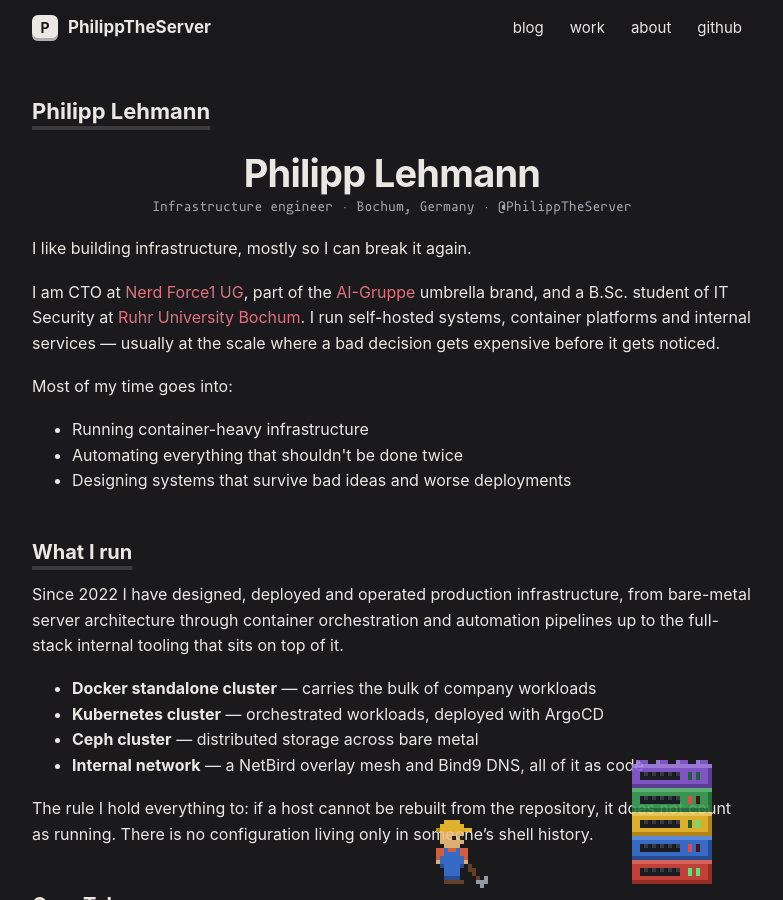
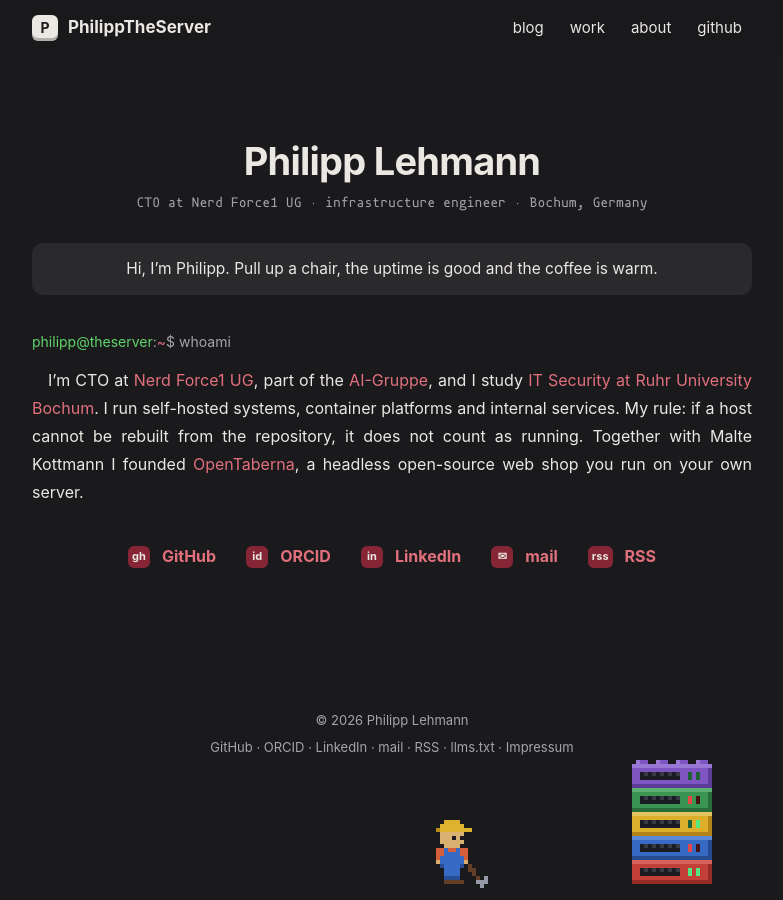
Before and after one commit to PhilippTheServer/PhilippTheServer.github.io, a Jekyll site: the page built from index.md, in a window 1280 px wide and 900 px high. Shown: the whole window, without its empty margins (248-1031 px from the left). Built offline with Jekyll 4.4.1, drawn with Linux system fonts in a browser that asks for light colours; some of the changed text lies outside the part shown.

Commit message:
feat(site): home, blog, article and tag pages in the new design (#74)
The subscribe callout becomes the handoff's RSS row; tag chips link the tag pages.

Co-Authored-By: Claude Opus 5.5 (1M context) <noreply@anthropic.com>

```diff
--- /dev/null
+++ b/_includes/tag-label.html
@@ -0,0 +1 @@
+<a class="tag-label" href="{{ '/tags/' | append: include.tag | append: '/' | relative_url }}" style="--h: {{ include.tag | tag_hue }}">{{ include.tag }}</a>
--- /dev/null
+++ b/_plugins/tag_hue.rb
@@ -0,0 +1,14 @@
+# frozen_string_literal: true
+
+# The hue of a tag label, from the design handoff (#74): a hash of the tag name, so every
+# tag keeps its colour on every page and a new tag needs no palette entry. Computed at
+# build time, so the labels are coloured without any script.
+module Jekyll
+  module TagHue
+    def self.of(tag) = tag.to_s.each_char.reduce(0) { |h, c| (h * 31 + c.ord) % 360 }
+
+    def tag_hue(tag) = TagHue.of(tag)
+  end
+end
+
+Liquid::Template.register_filter(Jekyll::TagHue)
--- a/_plugins/tag_pages.rb
+++ b/_plugins/tag_pages.rb
@@ -29,31 +29,10 @@ module Jekyll
           "#{posts.length} #{posts.length == 1 ? 'article' : 'articles'} by Philipp Lehmann " \
           "on #{tag}: #{description}",
       }
-      self.content = render_list(posts)
-    end
-
-    private
-
-    def render_list(posts)
-      items = posts.sort_by { |p| p.data["date"] }.reverse.map do |post|
-        date = post.data["date"].strftime("%-d %B %Y")
-        tags = Array(post.data["tags"]).map do |t|
-          %(<a href="/tags/#{t}/">#{t}</a>)
-        end.join(" ")
-        <<~ITEM
-          <li class="post-entry">
-            <h2><a href="#{post.url}">#{post.data['title']}</a></h2>
-            <p class="post-entry-meta">
-              <time datetime="#{post.data['date'].strftime('%Y-%m-%d')}">#{date}</time>
-              <span class="post-tags">#{tags}</span>
-            </p>
-            <p>#{post.data['description'].to_s.strip}</p>
-          </li>
-        ITEM
-      end
-
-      %(<ul class="post-list">\n#{items.join}\n</ul>\n) +
-        %(<p><a href="/tags/">All topics</a> · <a href="/posts/">All writing</a></p>\n)
+      self.content = <<~LIQUID
+        {% include post-list.html posts=page.posts %}
+        <p class="list-foot"><a href="/tags/">All topics</a> · <a href="/posts/">All writing</a></p>
+      LIQUID
     end
   end
 
@@ -67,8 +46,9 @@ module Jekyll
       process(@name)
       rows = counts.sort_by { |tag, n| [-n, tag] }.map do |tag, n|
         <<~ROW
-          <li class="post-entry">
-            <h2><a href="/tags/#{tag}/">#{tag}</a> <span class="tag-count">#{n}</span></h2>
+          <li>
+            <a class="tag-label" href="/tags/#{tag}/" style="--h: #{TagHue.of(tag)}">#{tag}</a>
+            <span class="tag-count">#{n}</span>
             <p>#{descriptions[tag]}</p>
           </li>
         ROW
@@ -82,7 +62,7 @@ module Jekyll
           "All #{counts.length} topics covered on philipptheserver.com, from Ansible and " \
           "Ceph to Kubernetes, observability and self-hosted language models.",
       }
-      self.content = %(<ul class="post-list">\n#{rows.join}\n</ul>\n)
+      self.content = %(<ul class="tag-index">\n#{rows.join}\n</ul>\n)
     end
   end
 
--- a/index.md
+++ b/index.md
@@ -4,111 +4,29 @@ title: Philipp Lehmann
 head_title: "Philipp Lehmann · CTO & infrastructure engineer in Bochum"
 permalink: /
 nav_order: 1
+hide_title: true
 pixel_crew: true
 description: >-
-  Philipp Lehmann — infrastructure engineer in Bochum. CTO at Nerd Force1 UG
-  (AI-Gruppe), IT-Security student at Ruhr University
-  Bochum. Writing about Docker, Kubernetes, Ceph, Ansible, monitoring and
-  self-hosted AI.
+  Philipp Lehmann, Bochum: CTO at Nerd Force1 UG (AI-Gruppe), infrastructure engineer,
+  IT Security student at RUB, founder of the open-source shop OpenTaberna.
 ---
 
-<h1 class="hero-name">Philipp Lehmann</h1>
-<p class="hero-role">Infrastructure engineer · Bochum, Germany · @PhilippTheServer</p>
+<div class="home">
+  <h1 class="hero-name">Philipp Lehmann</h1>
+  <p class="hero-role">CTO at Nerd Force1 UG · infrastructure engineer · Bochum, Germany</p>
 
-<p class="pull">I like building infrastructure, mostly so I can break it again.</p>
+  <p class="greeting">Hi, I’m Philipp. Pull up a chair, the uptime is good and the coffee is warm.</p>
 
-I am CTO at [Nerd Force1 UG](https://nerd-force1.de), part of the
-[AI-Gruppe](https://gruppe.ai) umbrella brand, and a B.Sc. student of IT Security at
-[Ruhr University Bochum](https://www.ruhr-uni-bochum.de/). I run self-hosted systems,
-container platforms and internal services — usually at the scale where a bad decision
-gets expensive before it gets noticed.
+  <section class="whoami" aria-label="whoami">
+    <p class="prompt"><span class="prompt-user">philipp@theserver</span>:<span class="prompt-path">~</span>$ whoami</p>
+    <p>I’m CTO at <a href="https://nerd-force1.de">Nerd Force1 UG</a>, part of the
+    <a href="https://gruppe.ai">AI-Gruppe</a>, and I study
+    <a href="https://informatik.rub.de/en/studies/its/">IT Security at Ruhr University Bochum</a>.
+    I run self-hosted systems, container platforms and internal services. My rule: if a
+    host cannot be rebuilt from the repository, it does not count as running. Together
+    with Malte Kottmann I founded <a href="/work/opentaberna/">OpenTaberna</a>, a headless
+    open-source web shop you run on your own server.</p>
+  </section>
 
-Most of my time goes into:
-
-<ul class="stack">
-  <li>Running container-heavy infrastructure</li>
-  <li>Automating everything that shouldn't be done twice</li>
-  <li>Designing systems that survive bad ideas and worse deployments</li>
-</ul>
-
-## What I run
-
-Since 2022 I have designed, deployed and operated production infrastructure, from
-bare-metal server architecture through container orchestration and automation pipelines
-up to the full-stack internal tooling that sits on top of it.
-
-<ul class="stack">
-  <li><b>Docker standalone cluster</b> — carries the bulk of company workloads</li>
-  <li><b>Kubernetes cluster</b> — orchestrated workloads, deployed with ArgoCD</li>
-  <li><b>Ceph cluster</b> — distributed storage across bare metal</li>
-  <li><b>Internal network</b> — a NetBird overlay mesh and Bind9 DNS, all of it as code</li>
-</ul>
-
-The rule I hold everything to: if a host cannot be rebuilt from the repository, it does
-not count as running. There is no configuration living only in someone's shell history.
-
-## OpenTaberna
-
-[Malte Kottmann](https://github.com/maltonoloco) and I founded
-[OpenTaberna](https://opentaberna.de). It is a headless, open-source web shop
-you run on your own server: the shop is an API, and the storefront and the back office are
-just two of its clients. It is licensed under Apache 2.0 with no paid edition hiding the
-useful parts. The code is at [github.com/OpenTaberna](https://github.com/OpenTaberna).
-
-<ul class="stack">
-  <li><b><a href="/posts/opentaberna-headless-open-source-shop/">The idea</a></b> — why the website is a client of the shop, not the shop itself</li>
-  <li><b><a href="/posts/opentaberna-order-processing-first/">Orders before products</a></b> — automating what happens after "buy" first</li>
-  <li><b><a href="/posts/opentaberna-storefront-against-the-api/">Your own frontend</a></b> — building a storefront against the finished API</li>
-</ul>
-
-## Writing
-
-I write things down after I have learned them the expensive way. The full set is under
-[Writing](/posts/); these three are where I would start.
-
-<ul class="projects">
-  <li class="project">
-    <h3><a href="/posts/infrastructure-as-code/">A host you cannot rebuild is not running</a></h3>
-    <p>Infrastructure as code is not a tool choice, it is a rule about where truth lives —
-    and the temptation to break it always arrives at three in the morning.</p>
-    <div class="tags"><span>Ansible</span><span>Terraform</span><span>Linux</span></div>
-  </li>
-  <li class="project">
-    <h3><a href="/posts/ceph/">Ceph without a vendor's price list</a></h3>
-    <p>Replicated storage across ordinary machines instead of one expensive box with a
-    support contract — and the four failure modes that only show up once you are already
-    unhappy.</p>
-    <div class="tags"><span>Ceph</span><span>Storage</span></div>
-  </li>
-  <li class="project">
-    <h3><a href="/posts/observatory-monitoring/">Alert on symptoms, not on metrics</a></h3>
-    <p>The outages nobody catches are the ones where every metric is green. What to do
-    about the failures that live between healthy components.</p>
-    <div class="tags"><span>Monitoring</span><span>Alerting</span></div>
-  </li>
-</ul>
-
-[Everything I have written →](/posts/)
-
-{% include subscribe.html %}
-
-## Community
-
-I hold the Executive Office at **open Skunkforce e.V.**, where I lead a small developer
-team and coordinate the association's open-source work. Once a year we host the
-[emBO++](https://www.embo.io/) embedded systems conference and KiCon in Bochum.
-
-## What's next
-
-Large-scale infrastructure design. I want to learn how to design and build data centres
-from scratch — and no, I have no idea how much of a pain that is going to be. It looks
-like a good problem anyway.
-
-## Elsewhere
-
-<ul class="facts">
-  <li><span class="k">Email</span> <span><a href="mailto:philipp.lehmann@gruppe.ai">philipp.lehmann@gruppe.ai</a></span></li>
-  <li><span class="k">GitHub</span> <span><a href="https://github.com/PhilippTheServer">PhilippTheServer</a></span></li>
-  <li><span class="k">LinkedIn</span> <span><a href="https://www.linkedin.com/in/philipp-lehmann-17995521b/">philipp-lehmann</a></span></li>
-  <li><span class="k">ORCID</span> <span><a href="https://orcid.org/0009-0002-3922-2471">0009-0002-3922-2471</a></span></li>
-</ul>
+  {% include profile-links.html %}
+</div>
```
Also changed, not shown: _includes/post-list.html (added, +23 -0 lines), _includes/rss-row.html (added, +7 -0 lines), _layouts/post.html (+30 -16 lines), posts.md (+13 -25 lines).
